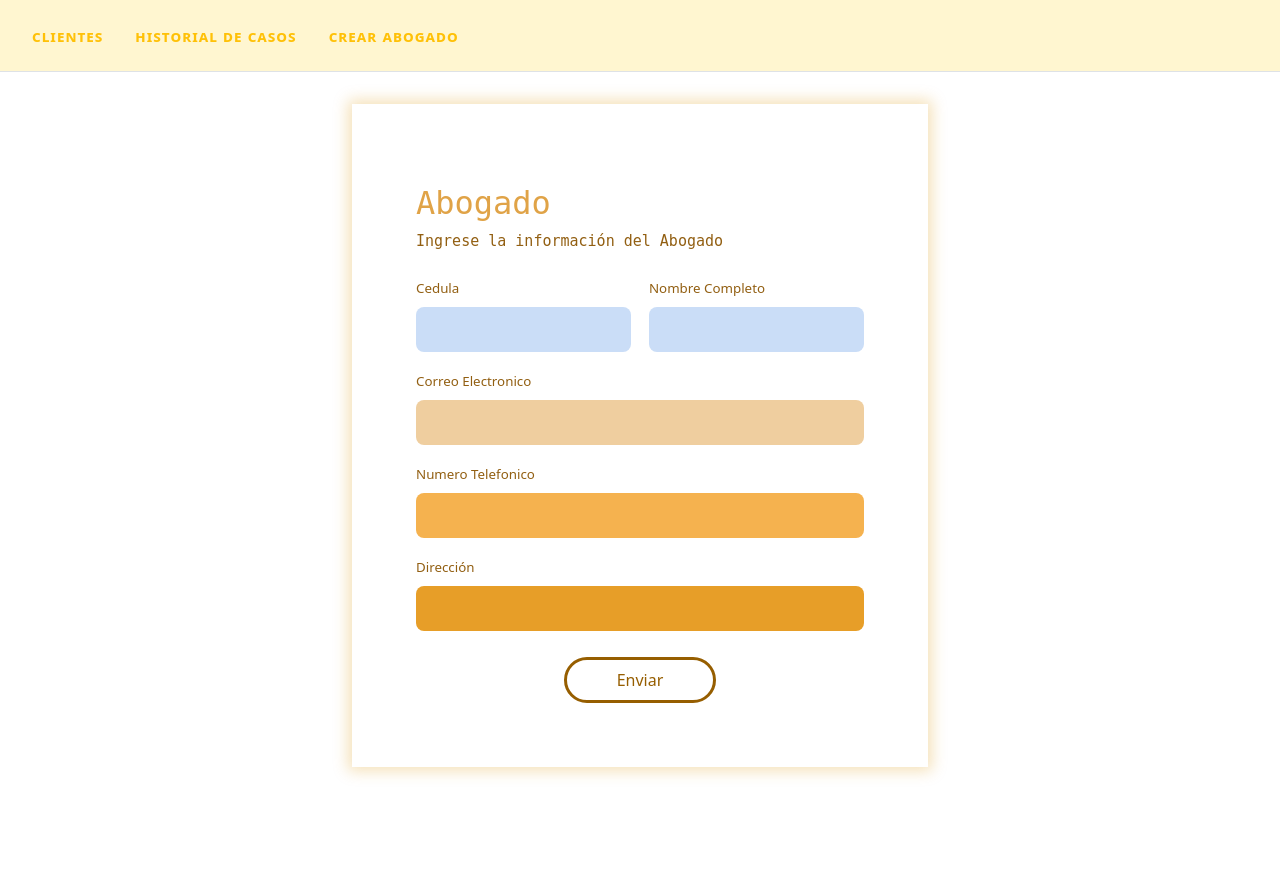
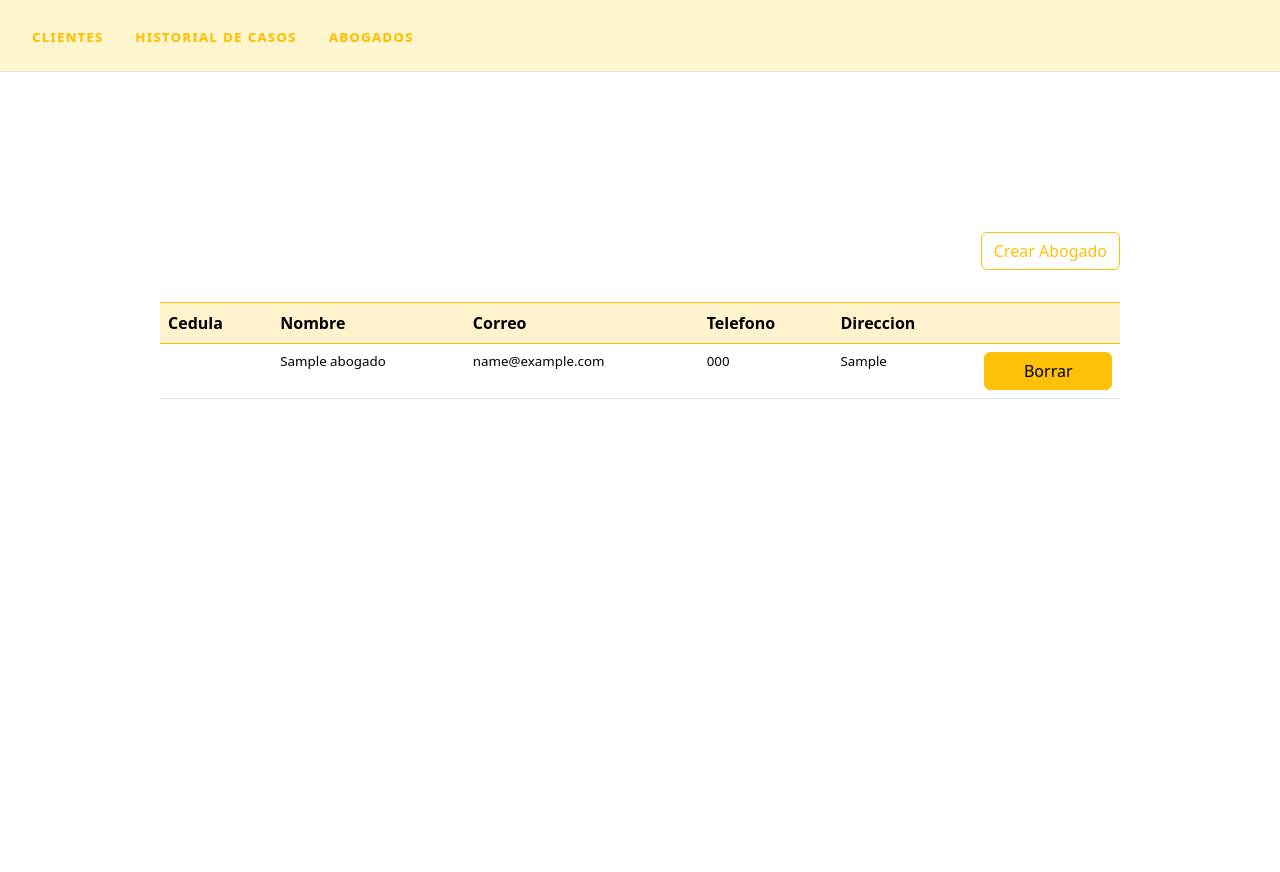
Before and after one commit to iDCrown/Abogados, a PHP site: page / in a window 1280 px wide, after a click on "Abogados". Run offline with PHP 8.4, Linux system fonts and the light colour scheme; tables that the repository leaves empty or names only in its code hold one stand-in row (values such as "Sample post"); data that the repository does not hold is empty.

Commit message:
Visualización casos y formulario abogado

```diff
--- a/index.php
+++ b/index.php
@@ -41,38 +41,25 @@
         }
     }
 
-    // ABOGADOS
-    if(isset($_POST['enviarAbogado'])){
-      $idAbogado = mysqli_real_escape_string($con, $_POST['idAbogado']);
-      $nombre = mysqli_real_escape_string($con, $_POST['nombre']);
-      $email = mysqli_real_escape_string($con, $_POST['email']);
-      $telefono = mysqli_real_escape_string($con, $_POST['telefono']);
-      $direccion = mysqli_real_escape_string($con, $_POST['direccion']);
-      $direccion = mysqli_real_escape_string($con, $_POST['direccion']);
+    // Abogados
+    $query = "SELECT * FROM abogado ORDER BY idAbogado DESC";
+    $abogados = mysqli_query($con, $query);
 
-
-      //Configurar tiempo zona horaria
-      date_default_timezone_set('America/Bogota');
-      $time = date('h:i:s a', time());
-
+    if(isset($_POST['borrar'])){
+    $id = $_POST['idAbogado'];
     //Validar si no están vacíos
-      if(!isset($idAbogado) || $idAbogado == '' || !isset($nombre) || $nombre == '' || !isset($telefono) || $telefono == '' || !isset($email) || $email == '' || !isset($direccion) || $direccion == ''){
-          $error = "Algunos campos están vacíos";
-      }else{
-          $query = "INSERT INTO abogados(idAbogado, nombre, email, telefono, direccion)VALUES('$idAbogado', '$nombre', '$email', '$telefono', '$direccion')";
+    $query = "DELETE FROM abogado where idAbogado='$id'";
 
     if(!mysqli_query($con, $query)){
+
     die('Error: ' . mysqli_error($con));
-              $error = "Error, no se pudo crear el registro";
+    $error = "Error, no se pudo crear el registros";
     }else{
-              $mensaje = "Registro creado correctamente";
+    $mensaje = "Registro borrado correctamente";
     header('Location: index.php?mensaje='.urlencode($mensaje));
     exit();
     }
 }
-
-  }
-
 ?>
 <!DOCTYPE html>
 <html lang="en">
@@ -92,7 +79,7 @@
       <a class="nav-link"style="border: none; color: #ffc108; font-variant-caps: all-petite-caps; font-weight: 900; letter-spacing: 1px;" href="#" onclick="mostrarTabla('casos')">Historial de casos</a>
     </li>
     <li class="nav-item">
-      <a class="nav-link"style="border: none; color: #ffc108; font-variant-caps: all-petite-caps; font-weight: 900; letter-spacing: 1px;" href="#" onclick="mostrarTabla('abogado')">Crear Abogado</a>
+      <a class="nav-link"style="border: none; color: #ffc108; font-variant-caps: all-petite-caps; font-weight: 900; letter-spacing: 1px;" href="#" onclick="mostrarTabla('abogado')">Abogados</a>
     </li>
   </ul>
   <div class="conteiner">
@@ -170,40 +157,47 @@
         </table>
       </div>
 
-      <!-- Crear Abogado -->
-      <div style="display: flex; justify-content: center;">
-        <div class="abogado" id="abogado" style="display:none;">
-          <h2 class="h2_crear">Abogado</h2>
-          <p class="p_crear" >Ingrese la información del Abogado</p>
-          <div style="margin-top: 22px">
-            <form class="conteiner-form" method="POST" action="<?php echo $_SERVER['PHP_SELF']; ?>">
-              <div class="forml1">
-                <div class="first mb-3">
-                  <label for="cedula" class="form-label">Cedula</label>
-                  <input type="number" class="for" name="idAbogado" id="exampleInputEmail1" aria-describedby="emailHelp">
+      <div id="abogado"  style="display: none;">
+
+        <!-- Boton Crear  -->
+        <div class="boton">
+          <a href="abogado.php" class="">
+            <button type="button" class=" btn btn-outline-warning">Crear Abogado</button>
+          </a>
         </div>
-                <div class="first mb-3">
-                  <label for="nombre" class="form-label">Nombre Completo</label>
-                  <input type="text" class=" for" name="nombre" id="exampleInputPassword1">
-                </div>
-              </div>
-              <div class="mb-3">
-                <label for="email" class="form-label">Correo Electronico</label>
-                <input type="email" class="for b1" name="email" id="exampleInputPassword1">
-              </div>
-              <div class="mb-3">
-                <label for="telefono" class="form-label">Numero Telefonico</label>
-                <input type="number" class="for b2" name="telefono" id="exampleInputPassword1">
-              </div>
-                <div class="mb-3">
-                  <label for="direccion" class="form-label">Dirección</label>
-                  <input type="text" class="for b3" name="direccion" id="exampleInputPassword1">
-                </div>
-
-              <button type="submit" class="btn-brown" name="enviarAbogado">Enviar</button>
+          <!-- tabla Abogados -->
+        <table class="table table-hover ">
+          <thead class="table-warning table-bordered border-warning">
+            <tr>
+              <th scope="col">Cedula</th>
+              <th scope="col">Nombre</th>
+              <th scope="col">Correo</th>
+              <th scope="col">Telefono</th>
+              <th scope="col">Direccion</th>
+              <th scope="col"></th>
+            </tr>
+          </thead>
+          <tbody>
+          <?php while ( $fila = mysqli_fetch_assoc($abogados)) : ?>
+            <tr class="tr-row" style="font-size: smaller">
+              <td scope="row">
+                <a href="">
+                  <?php echo $fila['idAbogado']; ?>
+                </a>
+              </td>
+              <td scope="row"><?php echo $fila['nombre']; ?></td>
+              <td scope="row"><?php echo $fila['email']; ?></td>
+              <td scope="row"><?php echo $fila['telefono']; ?></td>
+              <td scope="row"><?php echo $fila['direccion']; ?></td>
+              <td scope="row">
+              <form method="POST" action="<?php echo $_SERVER['PHP_SELF']; ?>">
+                <input type="hidden" name="idAbogado" value="<?php echo $fila['idAbogado']; ?>">
+                <button type="submit" class="btn btn-warning w-100" name="borrar">Borrar</button>
               </form>
-          </div>
-        </div>
+            </tr>
+            <?php endwhile; ?>
+          </tbody>
+        </table>
       </div>
     </div>
   </div>
```
Also changed, not shown: abogado.php (added, +82 -0 lines). Lines whose indentation alone changed are shown as unchanged.
